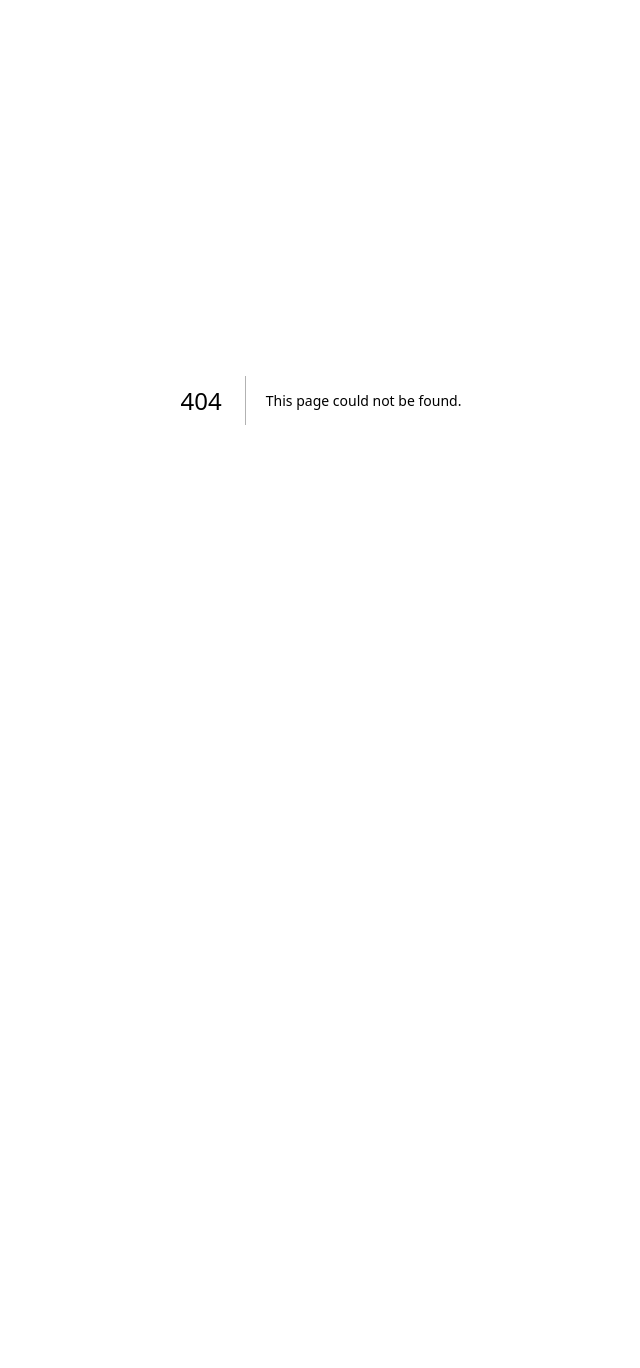
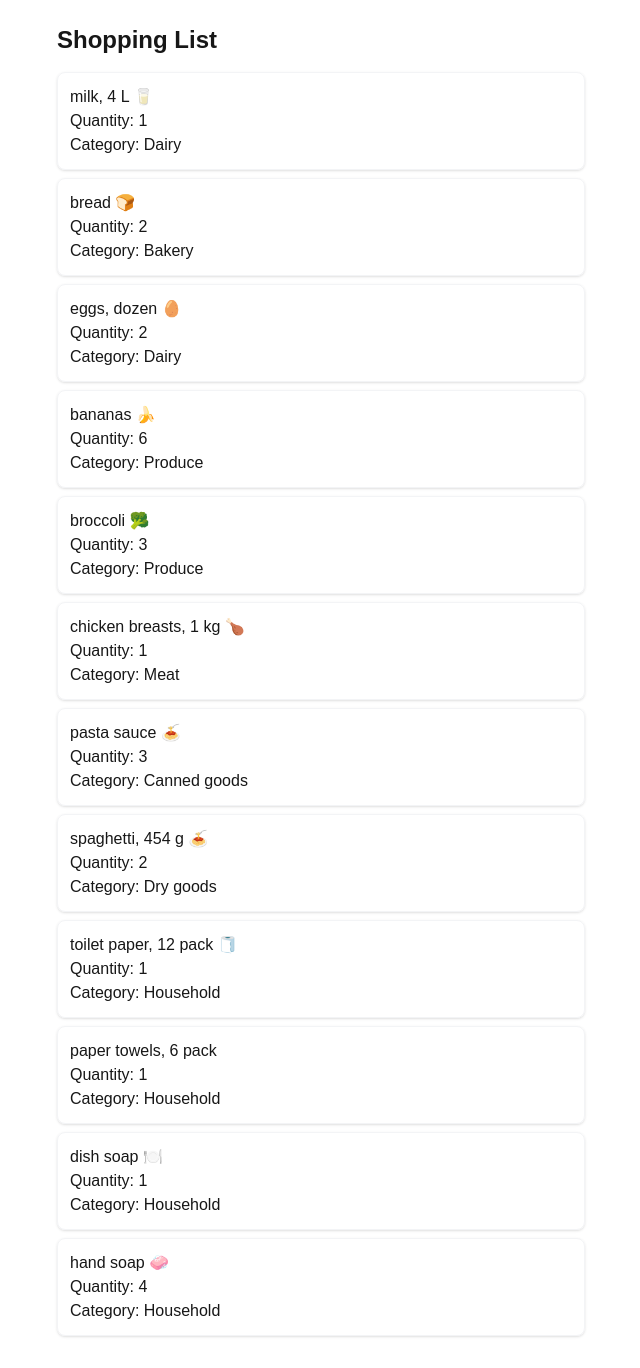
Before and after one commit to Mishti3678/cprg306-assignments, a Next.js app: page /week-3 in a window 1280 px wide. Before the commit this address had no page. Shown: the whole page, without its empty margins (319-959 px from the left). Before the commit the page ends 800 px from the top, so only its background shows below. Built offline with nearby package versions, Linux system fonts and the light colour scheme.

Commit message:
Add Week 3 file

```diff
--- a/app/layout.js
+++ b/app/layout.js
@@ -12,7 +12,7 @@ const geistMono = Geist_Mono({
 });
 
 export const metadata = {
-  title: "Create Next App",
+  title: "Shopping List",
   description: "Generated by create next app",
 };
 
--- a/app/page.js
+++ b/app/page.js
@@ -7,7 +7,7 @@ export default function Home() {
     <main>
       <h1>CPRG 306: Web Development 2 - Assignments</h1>
       <p>
-      <Link href="/week-2">Go to Week 2 →</Link> Go to Week 3 → Go to Week 4 →  Go to Week 5 →  Go to Week 6 →  Go to Week 7 →  Go to Week 8 →
+      <Link href="/week-2">Go to Week 2 →</Link> <Link href="/week-3">Go to Week 3 →</Link> Go to Week 4 →  Go to Week 5 →  Go to Week 6 →  Go to Week 7 →  Go to Week 8 →
       </p>
     </main>
   );
--- a/app/week-2/student-info.js
+++ b/app/week-2/student-info.js
@@ -10,7 +10,7 @@ export default function StudentInfo() {
           rel="noopener noreferrer"
           style={{ color: 'white', textDecoration: 'underline' }}
         >
-          Mishti3678/CPRG306_assignments
+          Mishti3678/cprg306-assignments
         </Link>
       </h1>
     </div>
--- /dev/null
+++ b/app/week-3/item-list.js
@@ -0,0 +1,98 @@
+/*create a functional component named ItemList. Inside this component, copy paste the following item objects each with name,
+quantity, and category properties. Render these items using the Item component you just created, passing item data as props*/
+import Item from "./item";
+import React from 'react';
+import Link from "next/link";
+export default function ItemList() {
+  return (
+    <ul className="list-none p-0 md-1 mb-0 mt-0">
+      <Item name={item1.name} quantity={item1.quantity} category={item1.category} />
+      <Item name={item2.name} quantity={item2.quantity} category={item2.category} />
+      <Item name={item3.name} quantity={item3.quantity} category={item3.category} />
+      <Item name={item4.name} quantity={item4.quantity} category={item4.category} />
+      <Item name={item5.name} quantity={item5.quantity} category={item5.category} />
+      <Item name={item6.name} quantity={item6.quantity} category={item6.category} />
+      <Item name={item7.name} quantity={item7.quantity} category={item7.category} />
+      <Item name={item8.name} quantity={item8.quantity} category={item8.category} />
+      <Item name={item9.name} quantity={item9.quantity} category={item9.category} />
+      <Item name={item10.name} quantity={item10.quantity} category={item10.category} />
+      <Item name={item11.name} quantity={item11.quantity} category={item11.category} />
+      <Item name={item12.name} quantity={item12.quantity} category={item12.category} />
+      </ul>
+  );
+}
+
+
+
+
+const item1 = {
+  name: "milk, 4 L 🥛",
+  quantity: 1,
+  category: "Dairy",
+};
+
+const item2 = {
+  name: "bread 🍞",
+  quantity: 2,
+  category: "Bakery",
+};
+
+const item3 = {
+  name: "eggs, dozen 🥚",
+  quantity: 2,
+  category: "Dairy",
+};
+
+const item4 = {
+  name: "bananas 🍌",
+  quantity: 6,
+  category: "Produce",
+};
+
+const item5 = {
+  name: "broccoli 🥦",
+  quantity: 3,
+  category: "Produce",
+};
+
+const item6 = {
+  name: "chicken breasts, 1 kg 🍗",
+  quantity: 1,
+  category: "Meat",
+};
+
+const item7 = {
+  name: "pasta sauce 🍝",
+  quantity: 3,
+  category: "Canned goods",
+};
+
+const item8 = {
+  name: "spaghetti, 454 g 🍝",
+  quantity: 2,
+  category: "Dry goods",
+};
+
+const item9 = {
+  name: "toilet paper, 12 pack 🧻",
+  quantity: 1,
+  category: "Household",
+};
+
+const item10 = {
+  name: "paper towels, 6 pack",
+  quantity: 1,
+  category: "Household",
+};
+
+const item11 = {
+  name: "dish soap 🍽️",
+  quantity: 1,
+  category: "Household",
+};
+
+const item12 = {
+  name: "hand soap 🧼",
+  quantity: 4,
+  category: "Household",
+};
--- /dev/null
+++ b/app/week-3/item.js
@@ -0,0 +1,13 @@
+/*create a functional component named Item. This component should accept name, quantity, and category as props and display
+them in a list item element. Use Tailwind classes for styling.*/
+import React from 'react';
+export default function Item({ name, quantity, category })
+{
+  return (
+    <li className="border border-gray-100 rounded-lg p-3 mb-2 mt-0  shadow-sm hover:shadow-md transition-shadow duration-200   flex flex-col  ">
+      <div className="md:7">{name}</div>
+      <div className="">Quantity: {quantity}</div>
+      <div className="">Category: {category}</div>
+    </li>
+  );
+}
--- /dev/null
+++ b/app/week-3/page.js
@@ -0,0 +1,80 @@
+/*create a functional component named Page that returns a main element wrapped around an h1 "Shopping List" header and the ItemList
+component. Use Tailwind classes for styling.*/
+import React from 'react';
+import Item from './item';
+import ItemList from './item-list';
+import Link from 'next/link';
+export const metadata = {
+  title: 'Week 3 Assignment',
+  description: 'CPRG 306 Web Development 2 - Week 3 Assignment',
+}
+export default function Page() {
+  return (
+    <main className="p-6 max-w-xl mx-auto">
+      <h1 className="text-2xl font-bold mb-4 mt-0">Shopping List</h1>
+      <ItemList items={items} />
+    </main>
+  );
+}
+const items = [
+  {
+    name: "milk, 4 L 🥛",
+    quantity: 1,
+    category: "dairy",
+  },
+  {
+    name: "bread 🍞",
+    quantity: 2,
+    category: "bakery",
+  },
+  {
+    name: "eggs, dozen 🥚",
+    quantity: 2,
+    category: "dairy",
+  },
+  {
+    name: "bananas 🍌",
+    quantity: 6,
+    category: "produce",
+  },
+  {
+    name: "broccoli 🥦",
+    quantity: 3,
+    category: "produce",
+  },
+  {
+    name: "chicken breasts, 1 kg 🍗",
+    quantity: 1,
+    category: "meat",
+  },
+  {
+    name: "pasta sauce 🍝",
+    quantity: 3,
+    category: "canned goods",
+  },
+  {
+    name: "spaghetti, 454 g 🍝",
+    quantity: 2,
+    category: "dry goods",
+  },
+  {
+    name: "toilet paper, 12 pack 🧻",
+    quantity: 1,
+    category: "household",
+  },
+  {
+    name: "paper towels, 6 pack",
+    quantity: 1,
+    category: "household",
+  },
+  {
+    name: "dish soap 🍽️",
+    quantity: 1,
+    category: "household",
+  },
+  {
+    name: "hand soap 🧼",
+    quantity: 4,
+    category: "household",
+  },
+];
```
Also changed, not shown: package.json (+16 -4 lines), 1 other file (tests, documents, lock files or other folders).
